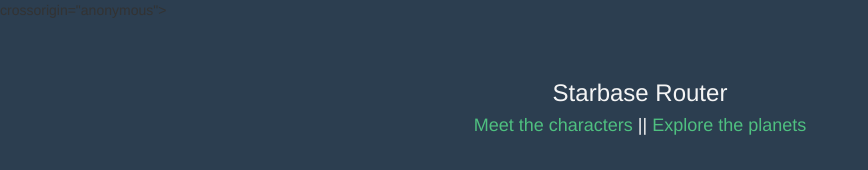
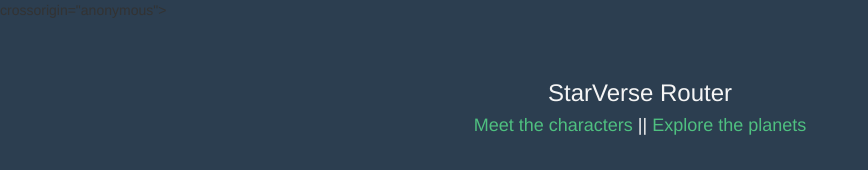
Before and after one commit to draddo11/StarVerseRVue.js, a Vue app: page / in a window 1280 px wide. Shown: the top 170 px of the page, without its empty margins (0-868 px from the left). Built offline with nearby package versions, Linux system fonts and the light colour scheme.

Commit message:
title changed
starbase to starverse

```diff
--- a/src/App.vue
+++ b/src/App.vue
@@ -1,6 +1,6 @@
 <template>
     <div id ='app'>
-        <h3>Starbase Router</h3>
+        <h3>StarVerse Router</h3>
         <h4>
             <router-link class='link' to="/data/people">Meet the characters  </router-link> ||
             <router-link class='link' to="/data/planets">Explore the planets</router-link>
```
